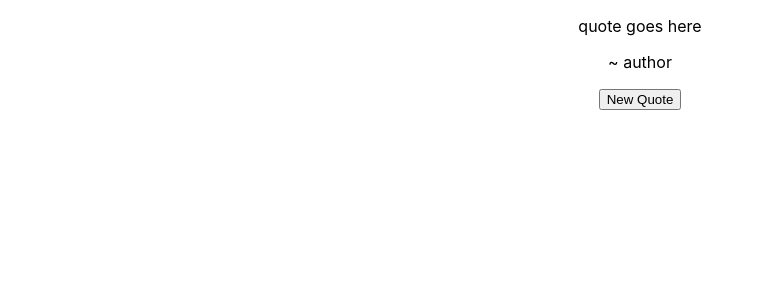
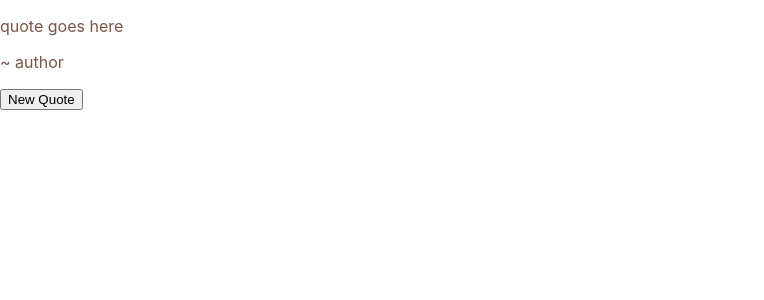
Before and after one commit to notEmmi/fcc-random-quote-machine, a React (Create React App) app: page / in a window 1280 px wide. Shown: the top 300 px of the page, without its empty margins (0-764 px from the left). Built offline with nearby package versions, Linux system fonts and the light colour scheme.

Commit message:
Refactor App.css: remove unused styles and consolidate CSS variables

```diff
--- a/src/App.css
+++ b/src/App.css
@@ -1,38 +1,16 @@
-.App {
-  text-align: center;
+:root {
+  --liver: #7A5447ff;
+  --papaya-whip: #FCEDD6ff;
+  --buff: #DBA67Aff;
 }
 
-.App-logo {
-  height: 40vmin;
-  pointer-events: none;
+.App {
+  background-color: white;
+  color: var(--liver);
 }
 
-@media (prefers-reduced-motion: no-preference) {
-  .App-logo {
-    animation: App-logo-spin infinite 20s linear;
-  }
-}
 
-.App-header {
-  background-color: #282c34;
-  min-height: 100vh;
-  display: flex;
-  flex-direction: column;
-  align-items: center;
-  justify-content: center;
-  font-size: calc(10px + 2vmin);
+#QuoteBox {
+  background-color: var(--liver);
   color: white;
 }
-
-.App-link {
-  color: #61dafb;
-}
-
-@keyframes App-logo-spin {
-  from {
-    transform: rotate(0deg);
-  }
-  to {
-    transform: rotate(360deg);
-  }
-}
```
